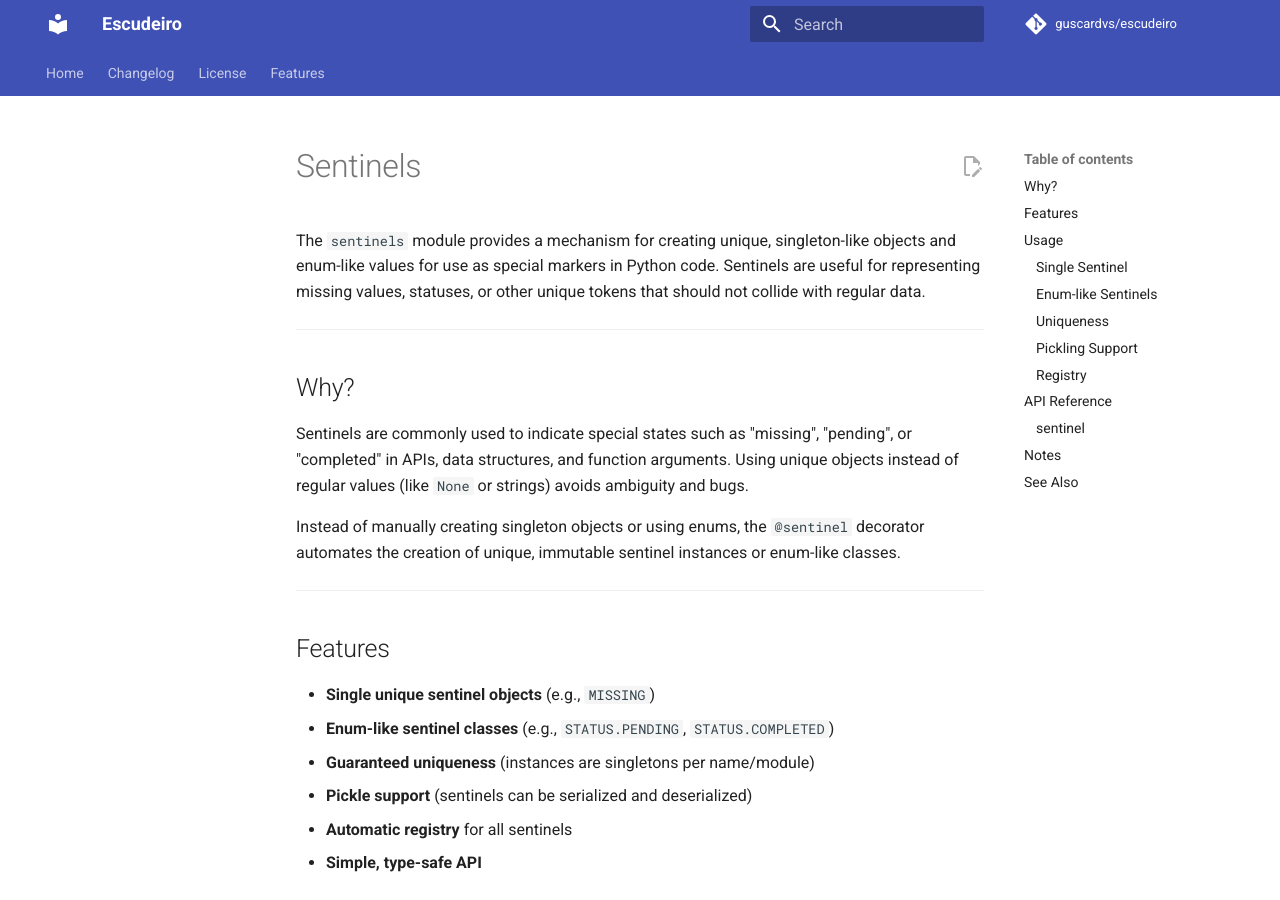
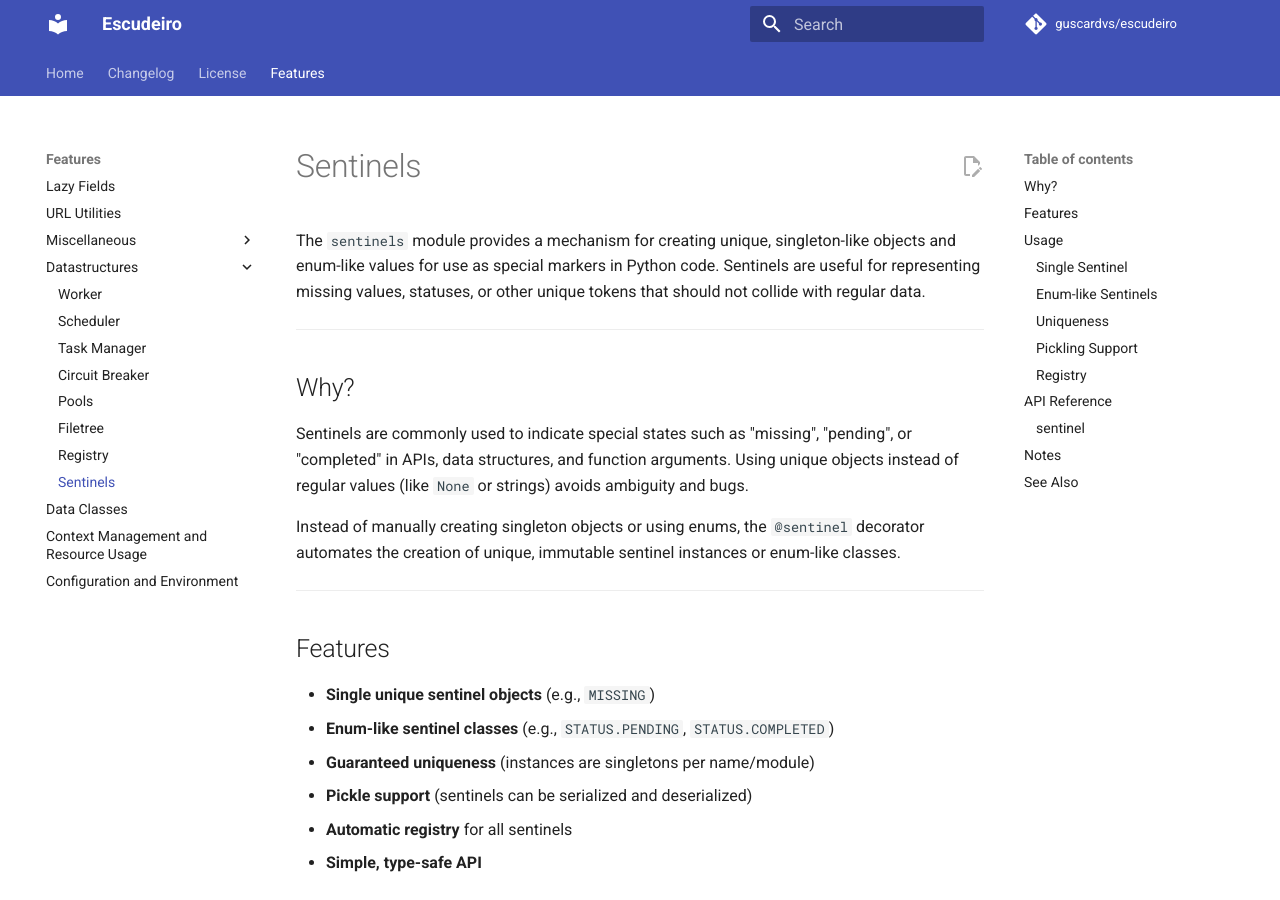
Before and after one commit to guscardvs/escudeiro, an MkDocs documentation site: the page built from docs/features/datastructures/sentinels.md, in a window 1280 px wide and 900 px high. Built offline with MkDocs 1.6.1 and Material for MkDocs 9.7.7, drawn with Linux system fonts in a browser that asks for light colours; comment, search, counter and statistics services are not loaded; the version menu is left out.

Commit message:
fix: add Sentinels section to navigation in mkdocs.yml

```diff
--- a/mkdocs.yml
+++ b/mkdocs.yml
@@ -37,6 +37,7 @@ nav:
         - Pools: features/datastructures/pools.md
         - Filetree: features/datastructures/filetree.md
         - Registry: features/datastructures/registry.md
+        - Sentinels: features/datastructures/sentinels.md
       - Data Classes: features/data.md
       - Context Management and Resource Usage: features/context.md
       - Configuration and Environment: features/config.md
```
